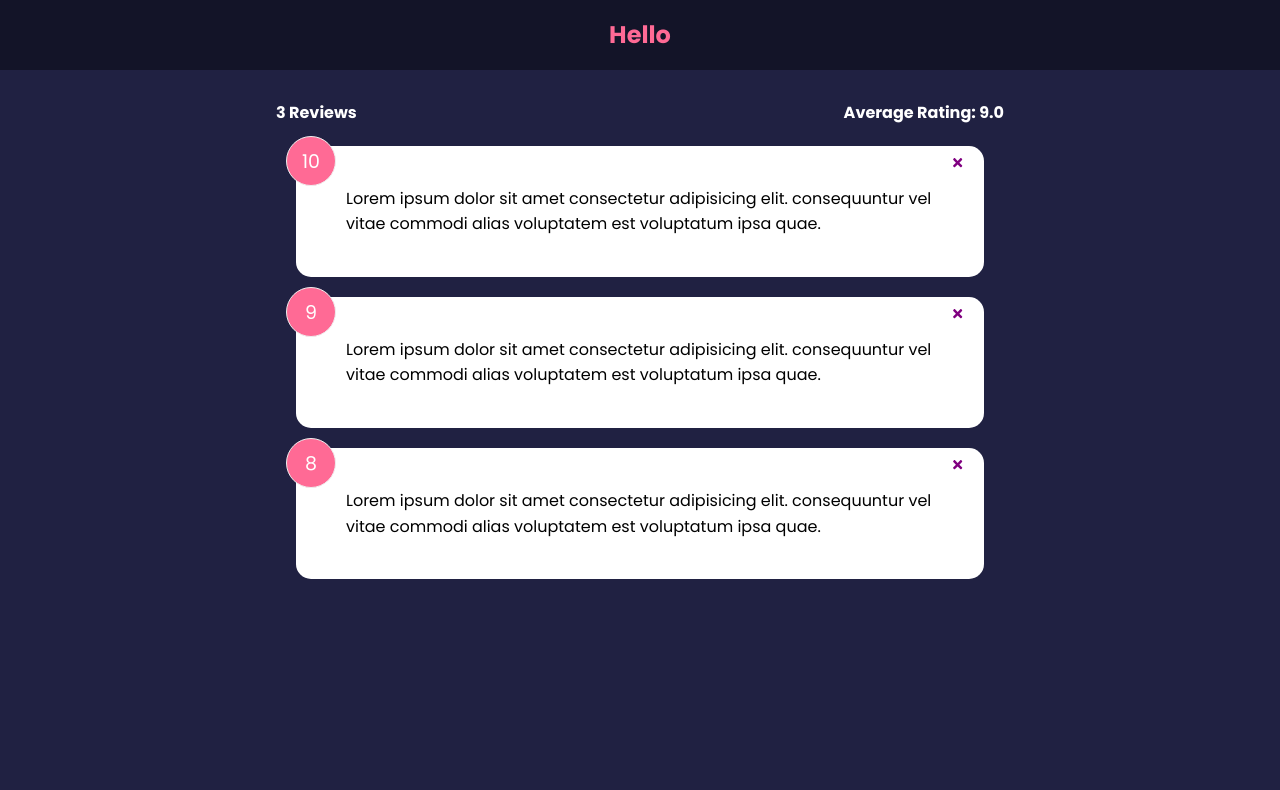
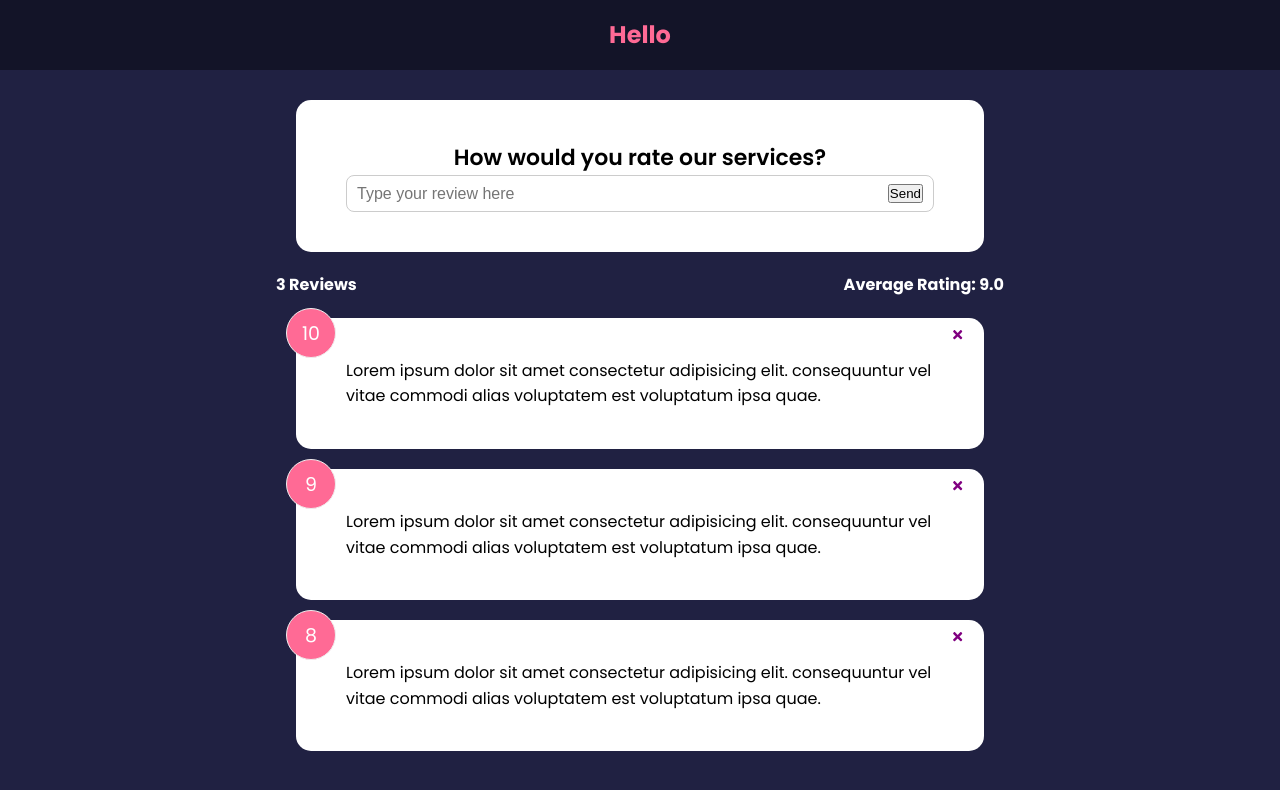
Before and after one commit to DeviousLab/feedback-app, a React (Create React App) app: page / in a window 1280 px wide. Shown: the top 790 px of the page. Built offline with nearby package versions, Linux system fonts and the light colour scheme; the HTML template or start-up script is replaced by a standard one.

Commit message:
Initialised feedback form component
Signed-off-by: DeviousLab <deviouslab@gmail.com>

```diff
--- a/src/App.js
+++ b/src/App.js
@@ -4,6 +4,7 @@
 import FeedbackList from "./components/FeedbackList";
 import FeedbackData from "./data/FeedbackData";
 import FeedbackStats from "./components/FeedbackStats";
+import FeedbackForm from "./components/FeedbackForm";
 
 function App() {
   const [feedback, setFeedback] = useState(FeedbackData);
@@ -18,6 +19,7 @@
     <>
       <Header text="Hello" />
       <div className="container">
+        <FeedbackForm />
         <FeedbackStats feedback={feedback} />
         <FeedbackList feedback={feedback} handleDelete={deleteFeedback} />
       </div>
--- /dev/null
+++ b/src/components/FeedbackForm.jsx
@@ -0,0 +1,25 @@
+import { useState } from 'react'
+
+import Card from "./Card"
+
+function FeedbackForm() {
+  const [text, setText] = useState('');
+
+  const handleTextChange = (e) => {
+    setText(e.target.value);
+  }
+
+  return (
+    <Card>
+      <form>
+        <h2>How would you rate our services?</h2>
+        <div className="input-group">
+          <input onChange={handleTextChange} type="text" name="review" id="review" placeholder="Type your review here" value={text} />
+          <button type="submit">Send</button>
+        </div>
+      </form>
+    </Card>
+  )
+}
+
+export default FeedbackForm
```
